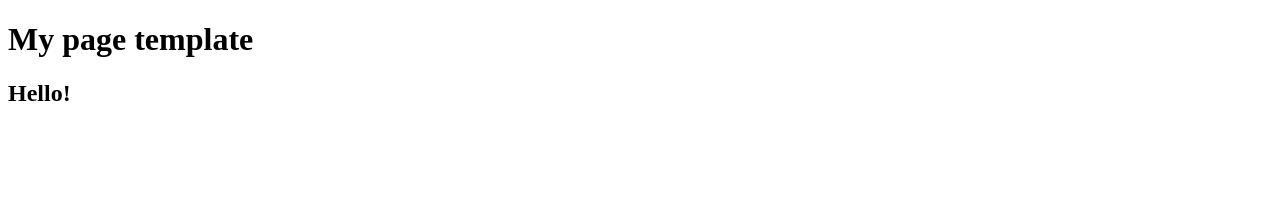
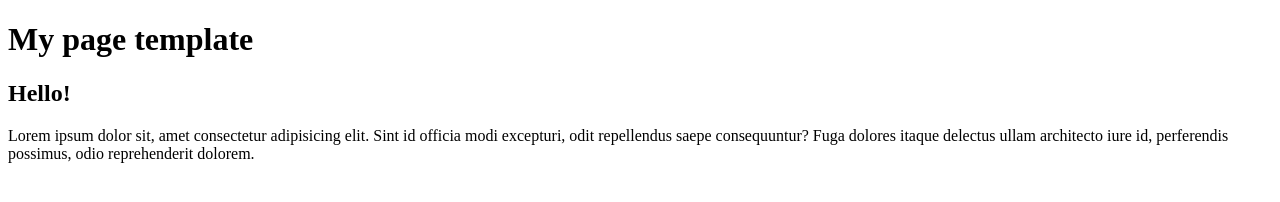
Before and after one commit to alex-ismailov/frontend-project-lvl3, a website: page src/index.html in a window 1280 px wide. Drawn offline with Linux system fonts and the light colour scheme.

Commit message:
Add(src/index.html) lorem test text

```diff
--- a/src/index.html
+++ b/src/index.html
@@ -8,5 +8,6 @@
 <body>
   <h1>My page template</h1>
   <h2>Hello!</h2>
+  <p>Lorem ipsum dolor sit, amet consectetur adipisicing elit. Sint id officia modi excepturi, odit repellendus saepe consequuntur? Fuga dolores itaque delectus ullam architecto iure id, perferendis possimus, odio reprehenderit dolorem.</p>
 </body>
 </html>
```
